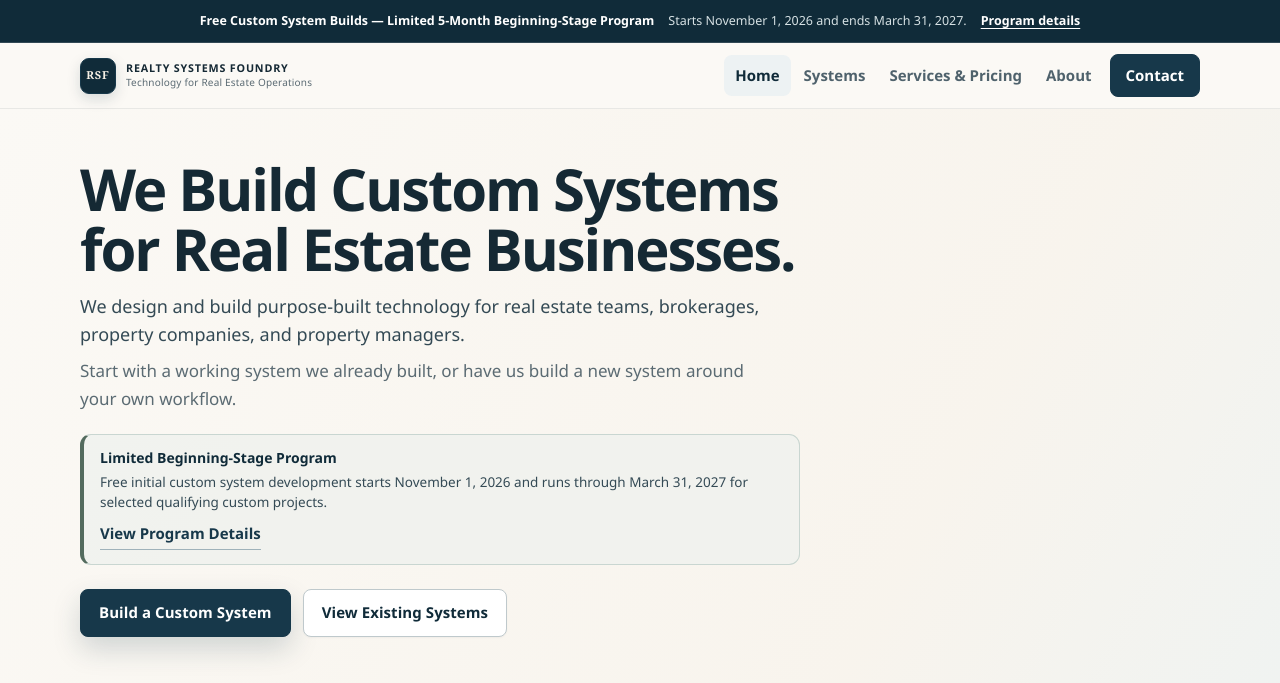
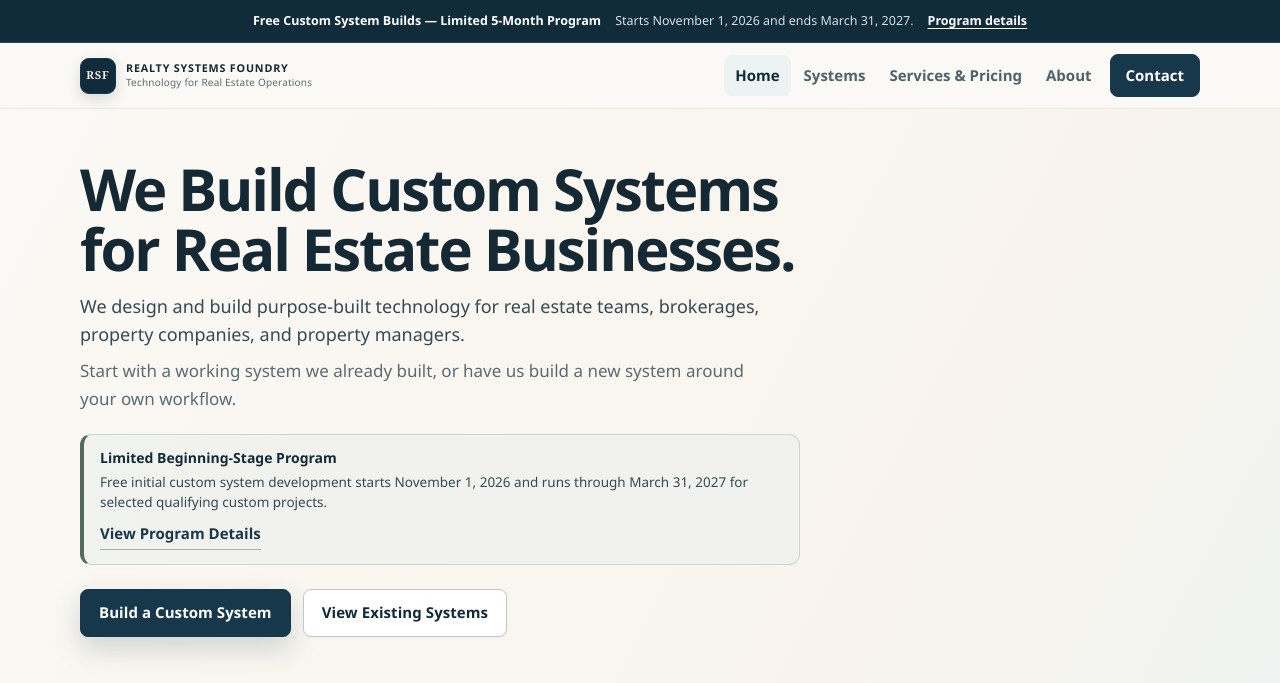
Before and after one commit to keycastro/RSF-Main-System, a Flask app: page / in a window 1280 px wide. Shown: the top 683 px of the page. Run offline with Flask 3, Linux system fonts and the light colour scheme; parts of the project's set-up code (start-up, migrations or seed data) failed here and were passed over; some libraries are stand-ins or nearby versions.

Commit message:
Simplify free build program notice

```diff
--- a/app/templates/public/base.html
+++ b/app/templates/public/base.html
@@ -34,7 +34,7 @@
   {% if free_build_program.visible %}
   <aside class="free-program-bar" aria-label="Limited Free Custom System Build program">
     <div class="container free-program-bar-inner">
-      <strong>Free Custom System Builds — Limited 5-Month Beginning-Stage Program</strong>
+      <strong>Free Custom System Builds — Limited 5-Month Program</strong>
       <span>{% if free_build_program.is_upcoming %}Starts {{ free_build_program.start_date }} and ends {{ free_build_program.end_date }}.{% else %}Available now through {{ free_build_program.end_date }}.{% endif %}</span>
       <a href="{{ url_for('site.services') }}#free-custom-build-program">Program details</a>
     </div>
```
